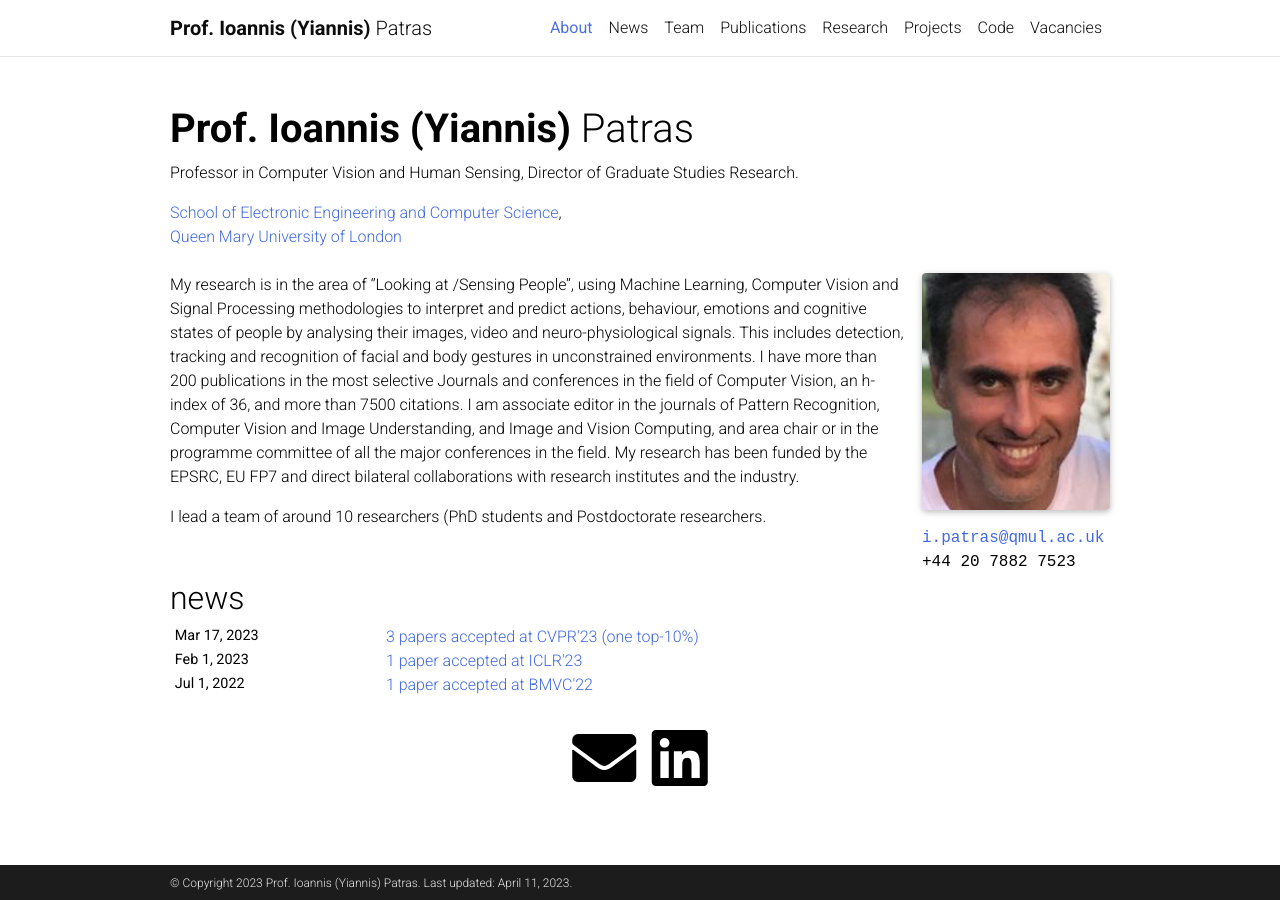
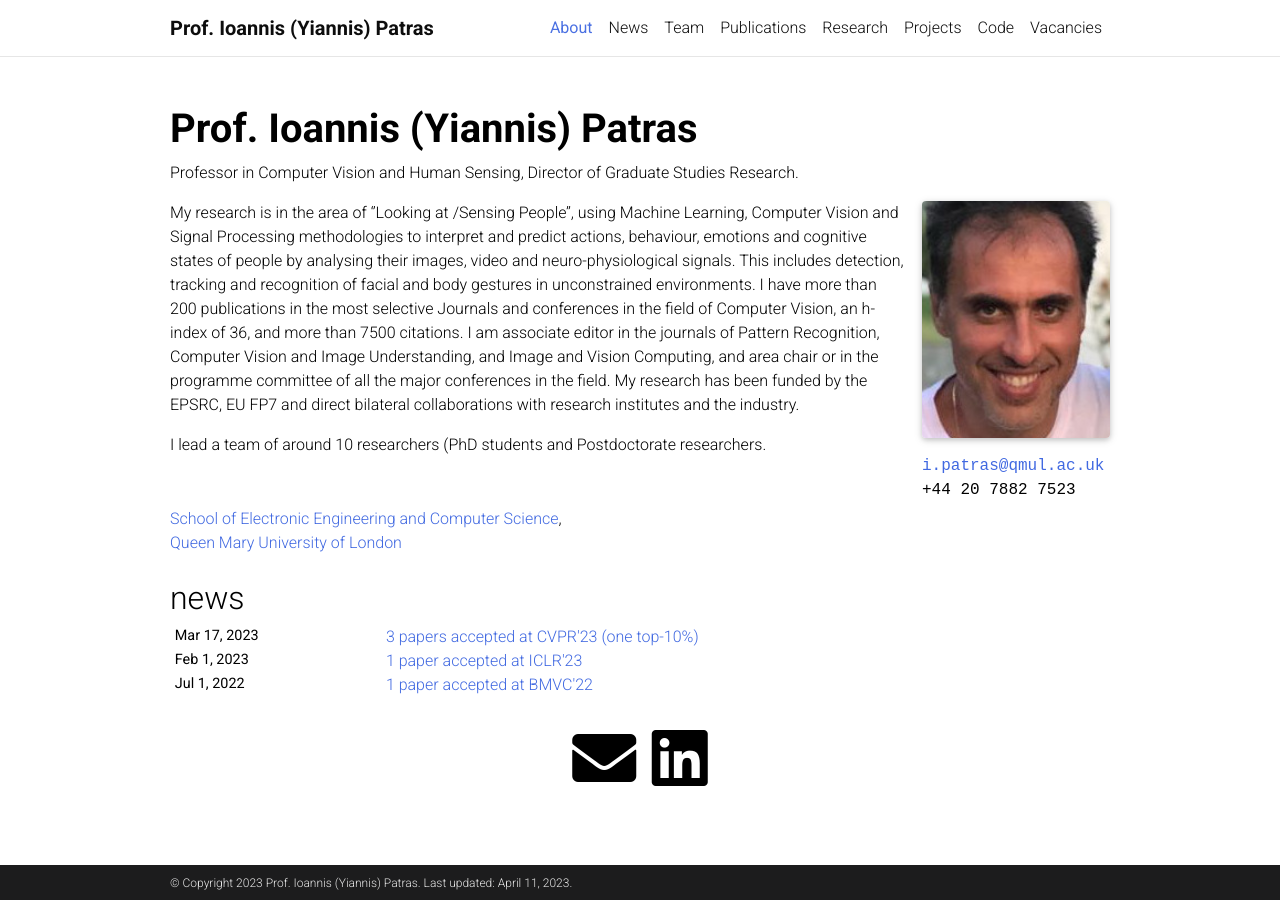
Before and after one commit to Computer-Vision-and-Human-Sensing-Lab/cvhs-website, a Jekyll site: the page built from _pages/about.md, in a window 1280 px wide. Built offline with Jekyll 4.4.1, drawn with Linux system fonts in a browser that asks for light colours; full-size pictures stand in for the smaller copies a plugin makes; comment, search, counter and statistics services are not loaded; a style sheet for code colours, icons or effects is not loaded.

Commit message:
add bold font

```diff
--- a/_includes/header.html
+++ b/_includes/header.html
@@ -8,7 +8,7 @@
           <a class="navbar-brand title font-weight-lighter" href="{{ site.baseurl }}/">
             {%- if site.title == "blank" -%}
               {%- if site.first_name -%}
-                <span class="font-weight-bold">{{- site.first_name -}}&nbsp;</span>
+                <span class="font-weight-bold">{{- site.first_name -}}&nbsp;
               {%- endif -%}
               {%- if site.middle_name -%}
                 {{- site.middle_name -}}&nbsp;
@@ -18,7 +18,7 @@
               {%- endif -%}
             {%- else -%}
               {{- site.title -}}
-            {%- endif -%}
+            {%- endif -%}</span>
           </a>
           {%- elsif site.enable_navbar_social -%}
           <!-- Social Icons -->
--- a/_layouts/about.html
+++ b/_layouts/about.html
@@ -6,17 +6,10 @@ layout: default
       <div class="post">
         <header class="post-header">
           <h1 class="post-title">
-           {% if site.title == "blank" -%}<span class="font-weight-bold">{{ site.first_name }}</span> {{ site.middle_name }} {{ site.last_name }}{%- else -%}{{ site.title }}{%- endif %}
+           {% if site.title == "blank" -%}<span class="font-weight-bold">{{ site.first_name }}{{ site.middle_name }} {{ site.last_name }}{%- else -%}{{ site.title }}</span> {%- endif %}
           </h1>
           <p class="desc">{{ page.subtitle }}</p>
         </header>
-        <span>
-          <span><a href="http://www.eecs.qmul.ac.uk/">School of Electronic Engineering and Computer Science</a></span>,
-          <br>
-          <span><a href="https://www.qmul.ac.uk/">Queen Mary University of London</a></span>
-          <br>
-          <br>
-        </span>
 
         <article>
           {% if page.profile -%}
@@ -46,6 +39,13 @@ layout: default
           <div class="clearfix">
             {{ content }}
           </div>
+        <span>
+          <span><a href="http://www.eecs.qmul.ac.uk/">School of Electronic Engineering and Computer Science</a></span>,
+          <br>
+          <span><a href="https://www.qmul.ac.uk/">Queen Mary University of London</a></span>
+          <br>
+          <br>
+        </span>
 
           <!-- News -->
           {% if page.news -%}
```
